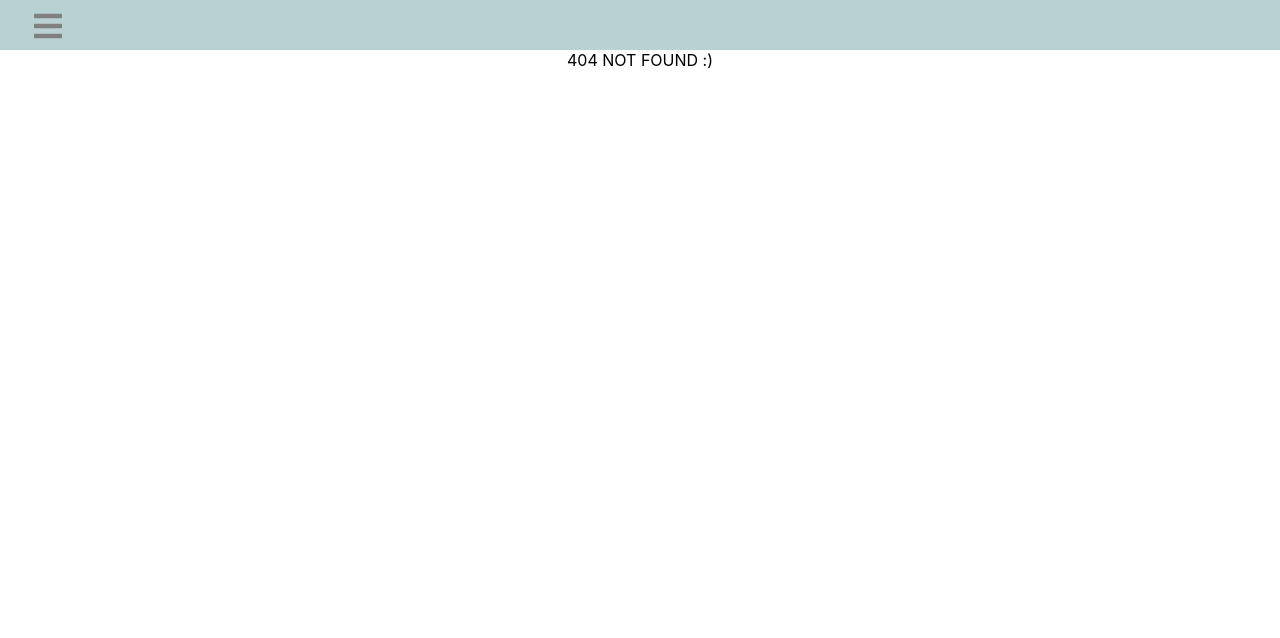
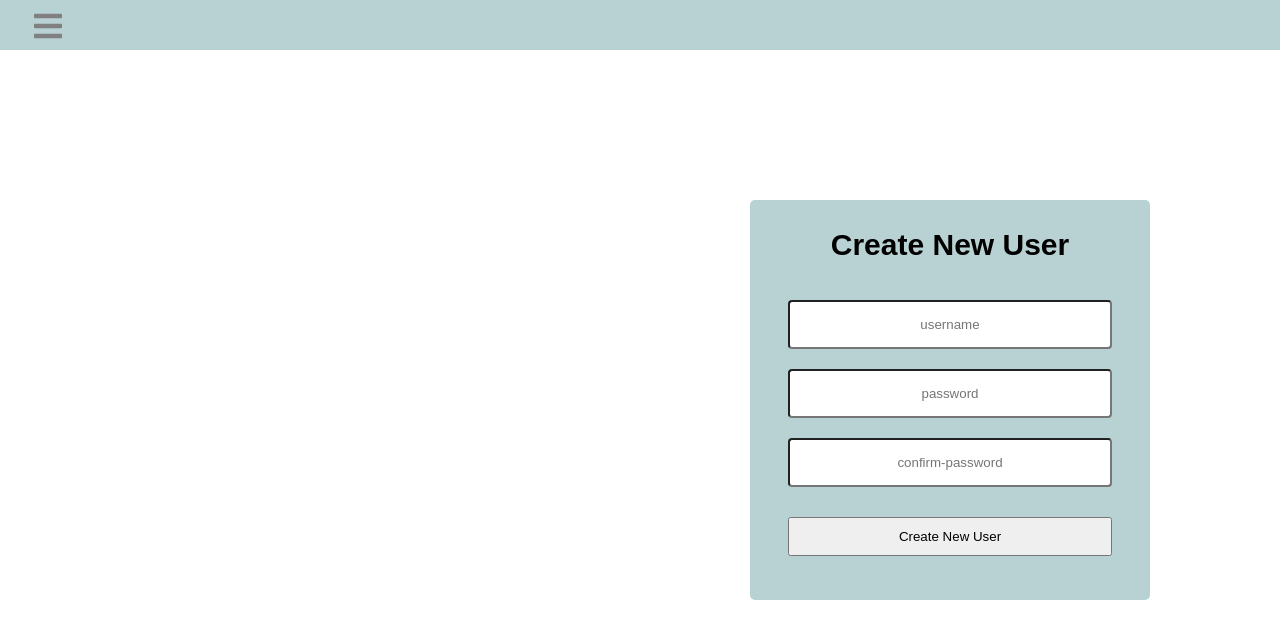
Before and after one commit to tylercodes1/Team7ProjectRepo, a React (Create React App) app: page /newuser in a window 1280 px wide. Before the commit this address had no page. Shown: the top 638 px of the page. Built offline with nearby package versions, Linux system fonts and the light colour scheme.

Commit message:
start joining login/signup

```diff
--- a/src/App.js
+++ b/src/App.js
@@ -7,6 +7,8 @@ import LoginPage from "./pages/LoginPage/LoginPage";
 import NavBar from "./components/NavBar/NavBar";
 import HomePage from "./pages/HomePage/HomePage";
 import MotionPage from "./pages/Motion/MotionPage";
+import CreateNewUserPage from "./pages/CreateNewUserPage/CreateNewUserPage";
+
 
 function App() {
   const [background, setBackground] = useState(false);
@@ -23,6 +25,7 @@ function App() {
           <Route exact path="/motion" component={MotionPage} />
           <Route exact path="/reduxTest" component={TestRedux} />
 
+          <Route exact path="/newuser" component={CreateNewUserPage} />
           <Route path="/" render={() => <div>404 NOT FOUND :)</div>} />
         </Switch>
       </Router>
--- a/src/pages/CreateNewUserPage/CreateNewUserPage.css
+++ b/src/pages/CreateNewUserPage/CreateNewUserPage.css
@@ -4,7 +4,7 @@
     height: 400px;
     padding: 30px 38px;
     margin-top: 150px;
-    margin-left: 600px;
+    margin-left: 750px;
     cursor: default;
 
     background-color: #B8D1D3;
@@ -23,6 +23,22 @@
     /* margin-top: -20px; */
 }
 
+.newuser-page [type = "text"], .newuser [type = "text"] {
+    margin-top: 20px;
+    padding: 15px;
+    box-sizing: border-box;
+    width: 100%;
+    border-radius: 4px;
+}
+
+.newuser-page [type = "submit"], .newuser [type = "submit"]{
+    float: right;
+    margin-top: 30px;
+    padding: 10px 68px;
+    box-sizing: border-box;
+    width: 100%;
+ }
+
 .newuser-page [type = "submit"]:hover {
     box-shadow: 0 8px 10px rgba(212, 211, 211, 0), 0 5px 8px 0 rgba(0, 0, 0, 2);
 }
--- a/src/pages/CreateNewUserPage/CreateNewUserPage.js
+++ b/src/pages/CreateNewUserPage/CreateNewUserPage.js
@@ -9,7 +9,7 @@ function CreateNewUserPage() {
                 <input type='text' name="username" placeholder="username" />
                 <input type='text' name="password" placeholder="password" />
                 <input type='text' name="confirm-password" placeholder="confirm-password" />
-                <input type='submit' value="Login" />
+                <input type='submit' value="Create New User" />
             </form>
 
         </div>
--- a/src/pages/LoginPage/LoginPage.css
+++ b/src/pages/LoginPage/LoginPage.css
@@ -4,7 +4,7 @@
     height: 350px;
     padding: 30px 38px;
     margin-top: 150px;
-    margin-left: 600px;
+    margin-left: 750px;
     cursor: default;
 
     background-color: #B8D1D3;
@@ -23,8 +23,6 @@
     font-family: Arial, Helvetica, sans-serif;
     font-size: 30px;
     text-align: center;
-    /* background-color: #b8b8b8; */
-    /* margin-top: -20px; */
 }
 
 .login-page [type = "text"], .newuser [type = "text"] {
--- a/src/pages/LoginPage/LoginPage.js
+++ b/src/pages/LoginPage/LoginPage.js
@@ -1,17 +1,44 @@
-import React from 'react';
+import React, { useState } from 'react';
+// import { login } from '../../api/api';
+import CreateNewUserPage from '../CreateNewUserPage/CreateNewUserPage';
 import './LoginPage.css';
 
 function LoginPage() {
+
+    const [formData, setFormData] = useState({
+        username: '',
+        password: ''
+    });
+
+    const doLogin = async(e) => {
+        e.preventDefault();
+        // try{
+        //     await login(formData.username, formData.password);
+        //     console.log("clicked");
+        // }catch {
+        //     console.log("couldn't login");
+        // }
+    }
+
+    const handleChange = (e) => {
+        setFormData({
+            ...formData,
+            [e.target.name]: e.target.value
+        });
+    }
+
     return (
+        <>
         <div className="login-page">
             <h1>Login</h1>
-            <form>
-                <input type='text' name="username" placeholder="username" />
-                <input type='text' name="password" placeholder="password" />
+            <form onSubmit={doLogin}>
+                <input type='text' name="username" placeholder="username" value={formData['username']} onChange={handleChange}/>
+                <input type='text' name="password" placeholder="password" value={formData['password']} onChange={handleChange}/>
                 <input type='submit' value="Login" />
             </form>
 
         </div>
+        </>
     )
 }
 
```
